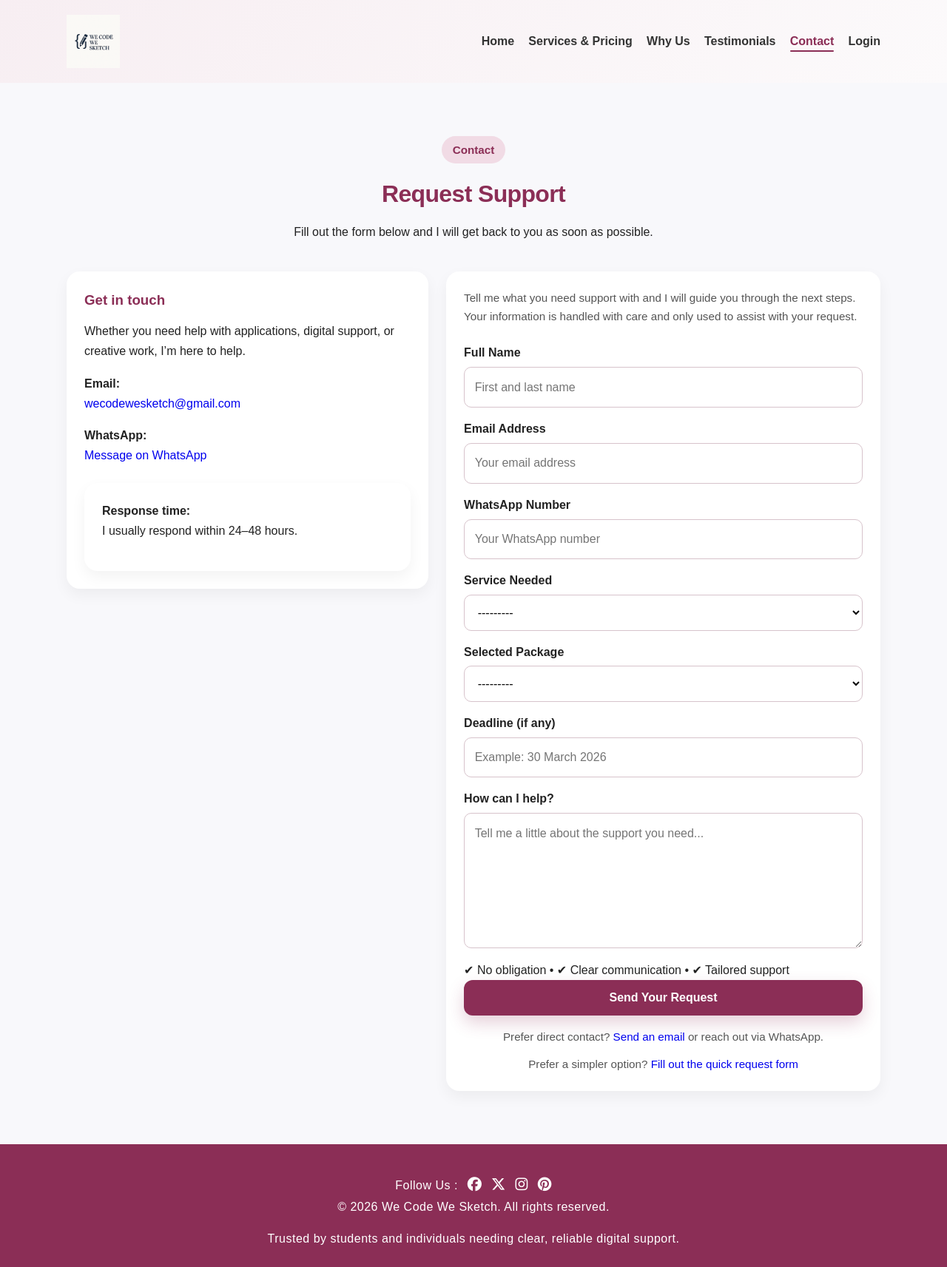
After one commit to Forest-Eloghosa/we-code-we-sketch, a Django app: page /contact/ in a window 1280 px wide. The commit adds this page. Shown: the whole page at 74% size. Run offline with Django 4.2, Linux system fonts and the light colour scheme; some libraries are stand-ins or nearby versions.

Commit message:
Refine UI, improve form UX, and enhance contact flow

```diff
--- a/core/static/core/css/style.css
+++ b/core/static/core/css/style.css
@@ -164,6 +164,34 @@ ul {
 .nav-links a.active {
     color: var(--accent);
     font-weight: 700;
+    position: relative;
+}
+
+/* Underline animation */
+.nav-links a.active::after {
+    content: "";
+    position: absolute;
+    left: 0;
+    bottom: -6px;
+    width: 100%;
+    height: 2px;
+    background-color: var(--accent);
+    border-radius: 2px;
+}
+
+.nav-links a::after {
+    content: "";
+    position: absolute;
+    left: 0;
+    bottom: -6px;
+    width: 0%;
+    height: 2px;
+    background-color: var(--accent);
+    transition: width 0.25s ease;
+}
+
+.nav-links a:hover::after {
+    width: 100%;
 }
 
 .nav-logout-form {
@@ -574,6 +651,11 @@ ul {
     margin-top: 1rem;
     font-size: 0.95rem;
     color: var(--text-muted);
+}
+
+.form-note-alt {
+    text-align: center;
+    margin-top: 0.65rem;
 }
 
 .form-errors {
--- /dev/null
+++ b/core/templates/base.html
@@ -0,0 +1,169 @@
+{% load static %}
+<!DOCTYPE html>
+<html lang="en">
+<head>
+    <meta charset="UTF-8">
+    <meta name="viewport" content="width=device-width, initial-scale=1.0">
+    <meta name="author" content="Forest Eloghosa">
+    <meta name="robots" content="index, follow">
+    <meta name="description" content="{% block meta_description %}We Code We Sketch offers digital assistance, student application support, CV review, and creative web services.{% endblock %}">
+    <title>{% block title %}We Code We Sketch{% endblock %}</title>
+
+    <link rel="apple-touch-icon" sizes="180x180" href="{% static 'core/favicon/apple-touch-icon.png' %}">
+    <link rel="icon" type="image/png" sizes="32x32" href="{% static 'core/favicon/favicon-32x32.png' %}">
+    <link rel="icon" type="image/png" sizes="16x16" href="{% static 'core/favicon/favicon-16x16.png' %}">
+    <link rel="icon" type="image/x-icon" href="{% static 'core/favicon/favicon.ico' %}">
+    <link rel="shortcut icon" href="{% static 'core/favicon/favicon.ico' %}">
+
+    <link rel="stylesheet" href="{% static 'core/css/style.css' %}">
+
+    {% block extra_head %}{% endblock %}
+</head>
+<body>
+    <a href="#main-content" class="skip-link">Skip to main content</a>
+
+    {% block header %}
+    <header class="site-header">
+        <div class="container">
+            <nav class="navbar" aria-label="Main navigation">
+                <a href="{% url 'home' %}" class="logo">
+                    <img src="{% static 'core/images/wecode_wesketch_logo.png' %}" alt="We Code We Sketch logo">
+                </a>
+
+                <button
+                    class="menu-toggle"
+                    id="menu-toggle"
+                    aria-label="Toggle navigation menu"
+                    aria-expanded="false"
+                    aria-controls="nav-list"
+                >
+                    ☰
+                </button>
+
+                <ul class="nav-links" id="nav-list">
+                    <li>
+                        <a href="{% url 'home' %}"
+                        class="{% if request.path == '/' %}active{% endif %}">
+                        Home
+                        </a>
+                    </li>
+
+                    <li>
+                        <a href="{% url 'services' %}"
+                        class="{% if '/services' in request.path %}active{% endif %}">
+                        Services & Pricing
+                        </a>
+                    </li>
+
+                    <li>
+                        <a href="{% url 'home' %}#about"
+                        class="{% if '#about' in request.get_full_path %}active{% endif %}">
+                        Why Us
+                        </a>
+                    </li>
+
+                    <li>
+                        <a href="{% url 'home' %}#testimonials"
+                        class="{% if '#testimonials' in request.get_full_path %}active{% endif %}">
+                        Testimonials
+                        </a>
+                    </li>
+
+                    <li>
+                        <a href="{% url 'contact' %}"
+                        class="{% if '/contact' in request.path %}active{% endif %}">
+                        Contact
+                        </a>
+                    </li>
+                    {% if user.is_authenticated and user.is_superuser %}
+                    <li class="nav-user">Admin</li>
+
+                    <li>
+                        <a href="{% url 'dashboard' %}" class="dashboard-link {% if '/dashboard' in request.path %}active{% endif %}">
+                            Dashboard
+                            {% if new_requests_count > 0 %}
+                                <span class="notification-badge">{{ new_requests_count }}</span>
+                            {% endif %}
+                        </a>
+                    </li>
+
+                    <li>
+                            <form method="POST" action="{% url 'logout' %}" class="nav-logout-form">
+                                {% csrf_token %}
+                                <button type="submit" class="nav-link-button">Logout</button>
+                            </form>
+                    </li>
+                    {% else %}
+                    <li><a href="{% url 'login' %}">Login</a></li>
+                    {% endif %}
+                </ul>
+            </nav>
+
+            {% block hero %}{% endblock %}
+        </div>
+    </header>
+    {% endblock %}
+
+    <main id="main-content">
+        {% block content %}{% endblock %}
+    </main>
+
+    {% block footer %}
+    <footer class="site-footer">
+        <div class="container">
+            <div class="social-links">
+                <span>Follow Us :</span>
+
+                <a href="https://www.facebook.com/share/1XwQMPiY3W/?mibextid=wwXIfr" target="_blank" rel="noopener noreferrer" aria-label="Facebook">
+                    <i class="fa-brands fa-facebook"></i>
+                </a>
+
+                <a href="https://x.com/wecodewesketch?s=21" target="_blank" rel="noopener noreferrer" aria-label="X">
+                    <i class="fa-brands fa-x-twitter"></i>
+                </a>
+
+                <a href="https://www.instagram.com/wecode_wesketch/?igsh=ZmN2cXBna3lia2Nm&utm_source=qr" target="_blank" rel="noopener noreferrer" aria-label="Instagram">
+                    <i class="fa-brands fa-instagram"></i>
+                </a>
+
+                <a href="https://pin.it/C8oxH2rma" target="_blank" rel="noopener noreferrer" aria-label="Pinterest">
+                    <i class="fa-brands fa-pinterest"></i>
+                </a>
+            </div>
+
+            <p id="footer-text">&copy; 2026 We Code We Sketch. All rights reserved.</p>
+            <p style="text-align:center; margin-top:1rem;">
+                Trusted by students and individuals needing clear, reliable digital support.
+            </p>
+        </div>
+    </footer>
+    {% endblock %}
+
+    <script src="{% static 'core/js/script.js' %}"></script>
+    <script src="https://kit.fontawesome.com/af3ee3b7e1.js" crossorigin="anonymous"></script>
+    {% block extra_scripts %}{% endblock %}
+ <script>
+document.addEventListener("DOMContentLoaded", function () {
+    const firstErrorField = document.querySelector(
+        ".has-error input, .has-error select, .has-error textarea"
+    );
+
+    const errorSummary = document.getElementById("form-error-summary");
+
+    if (firstErrorField) {
+        firstErrorField.scrollIntoView({
+            behavior: "smooth",
+            block: "center"
+        });
+        firstErrorField.focus();
+    } else if (errorSummary) {
+        errorSummary.scrollIntoView({
+            behavior: "smooth",
+            block: "center"
+        });
+        errorSummary.focus();
+    }
+});
+</script>
+</body>
+</html>
--- /dev/null
+++ b/core/templates/core/contact.html
@@ -0,0 +1,103 @@
+{% extends "base.html" %}
+
+{% block title %}Contact | We Code We Sketch{% endblock %}
+
+{% block content %}
+<section class="section">
+    <div class="container">
+
+        <div class="section-heading">
+            <p class="section-label">Contact</p>
+            <h2>Request Support</h2>
+            <p>
+                Fill out the form below and I will get back to you as soon as possible.
+            </p>
+        </div>
+
+        <div class="contact-grid">
+
+            <!-- LEFT SIDE (INFO) -->
+            <div class="contact-info-box">
+                <h3>Get in touch</h3>
+
+                <p>
+                    Whether you need help with applications, digital support, or creative work,
+                    I’m here to help.
+                </p>
+
+                <p>
+                    <strong>Email:</strong><br>
+                    <a href="mailto:wecodewesketch@gmail.com">
+                        wecodewesketch@gmail.com
+                    </a>
+                </p>
+
+                <p>
+                    <strong>WhatsApp:</strong><br>
+                    <a href="https://api.whatsapp.com/send/?phone=353899647256" target="_blank">
+                        Message on WhatsApp
+                    </a>
+                </p>
+
+                <div class="notice-box" style="margin-top: 1.5rem;">
+                    <p>
+                        <strong>Response time:</strong><br>
+                        I usually respond within 24–48 hours.
+                    </p>
+                </div>
+            </div>
+
+            <!-- RIGHT SIDE (FORM) -->
+            <div>
+                <form class="contact-form" method="POST">
+                    {% csrf_token %}
+
+                    <p class="form-intro">
+                        Tell me what you need support with and I will guide you through the next steps.
+                        Your information is handled with care and only used to assist with your request.
+                    </p>
+
+                    {% if form.errors %}
+                        <div class="form-errors" role="alert">
+                            <p>Please correct the errors below.</p>
+                        </div>
+                    {% endif %}
+
+                    {% for field in form %}
+                        <div class="form-group{% if field.errors %} has-error{% endif %}">
+                            <label for="{{ field.id_for_label }}">{{ field.label }}</label>
+                            {{ field }}
+                            {% if field.errors %}
+                                <div class="field-error">{{ field.errors }}</div>
+                            {% endif %}
+                        </div>
+                    {% endfor %}
+
+                    <p class="form-trust">
+                        ✔ No obligation • ✔ Clear communication • ✔ Tailored support
+                    </p>
+
+
+                    <button type="submit" class="btn btn-primary btn-full">
+                        Send Your Request
+                    </button>
+
+                    <p class="form-note" style="text-align:center;">
+                        Prefer direct contact?
+                        <a href="mailto:wecodewesketch@gmail.com">Send an email</a>
+                        or reach out via WhatsApp.
+                    </p>
+
+                    <p class="form-note form-note-alt">
+                        Prefer a simpler option?
+                        <a href="https://forms.gle/YPYFmheubmDw1JvJA" target="_blank" rel="noopener noreferrer">
+                            Fill out the quick request form
+                        </a>
+                    </p>
+                </form>
+            </div>
+
+        </div>
+    </div>
+</section>
+{% endblock %}
--- a/core/templates/core/services.html
+++ b/core/templates/core/services.html
@@ -1,4 +1,4 @@
-{% extends "core/base.html" %}
+{% extends "base.html" %}
 {% load static %}
 
 {% block title %}Services & Pricing | We Code We Sketch{% endblock %}
--- a/core/urls.py
+++ b/core/urls.py
@@ -8,4 +8,5 @@ urlpatterns = [
     path("dashboard/", views.dashboard, name="dashboard"),
     path("dashboard/request/<int:request_id>/", views.request_detail, name="request_detail"),
     path("dashboard/request/<int:request_id>/delete/", views.delete_request, name="delete_request"),
+    path("contact/", views.contact, name="contact"),
 ]
--- a/core/views.py
+++ b/core/views.py
@@ -212,6 +212,21 @@ def delete_request(request, request_id):
         {"client_request": client_request},
     )
 
+def contact(request):
+    if request.method == "POST":
+        form = ClientRequestForm(request.POST)
+        if form.is_valid():
+            client_request = form.save()
+
+            # Send emails (same logic from home)
+            send_client_email(client_request)
+
+            return redirect("thank_you")
+    else:
+        form = ClientRequestForm()
+
+    return render(request, "core/contact.html", {"form": form})
+
 
 def thank_you(request):
     return render(request, "core/thank_you.html")
```
Also changed, not shown: other parts of core/static/core/css/style.css (+49 -0 lines), core/templates/core/index.html (+70 -109 lines).
